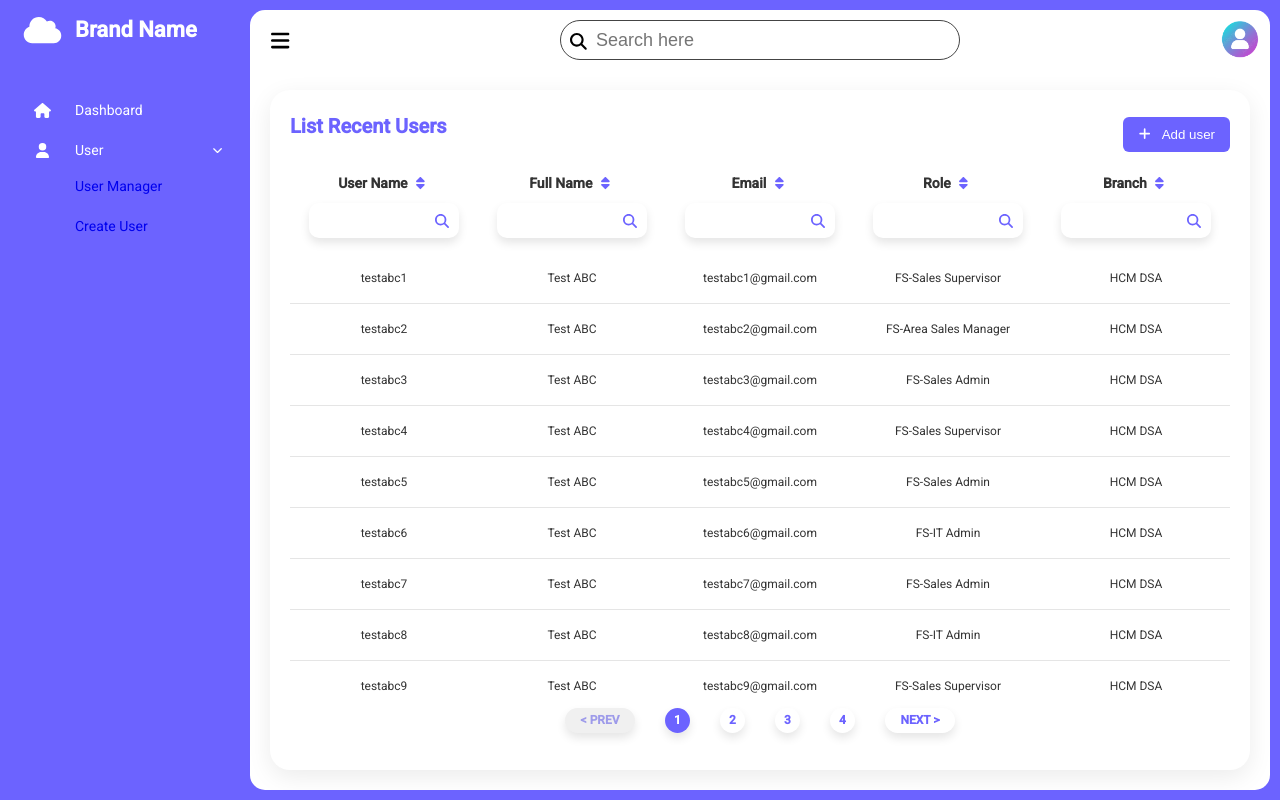
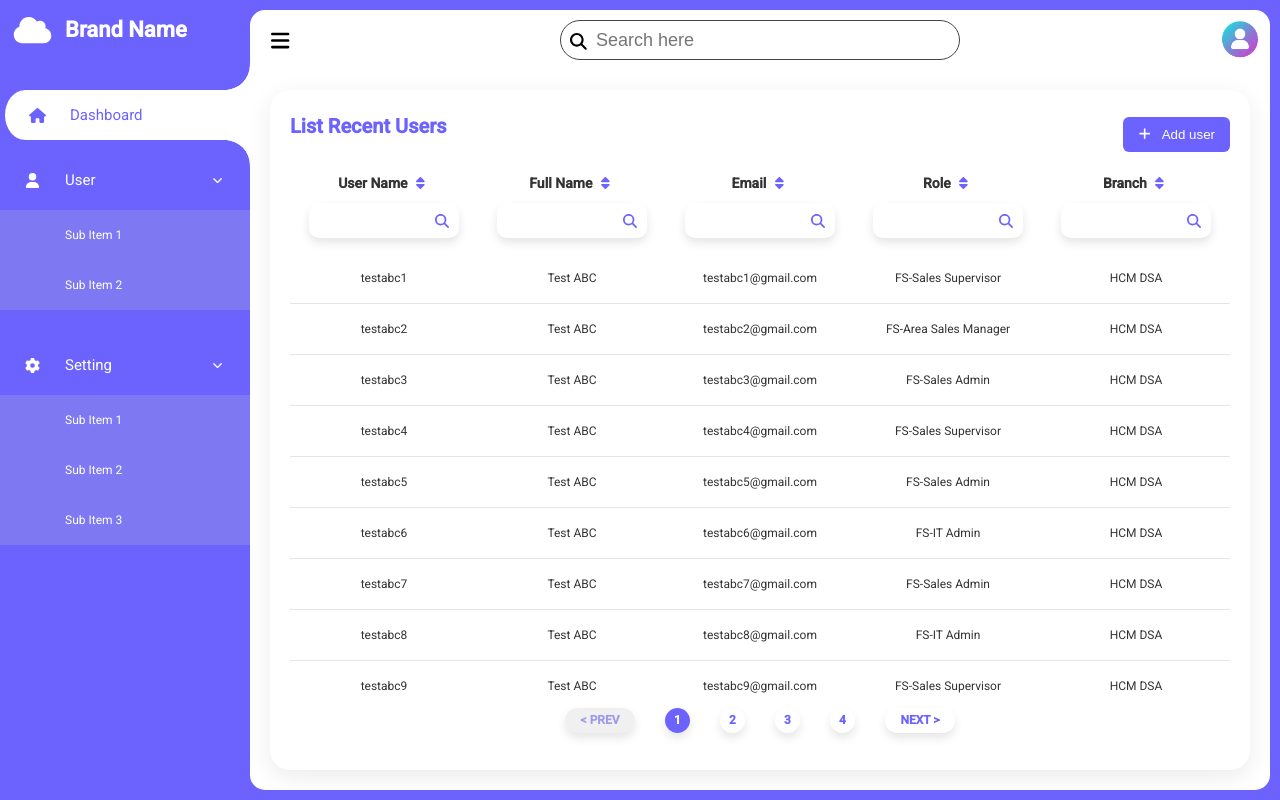
Before and after one commit to antran96/template-crm, an Angular app: page /user in a window 1280 px wide. In both pictures the pointer is over the item "Dashboard". Built offline with nearby package versions, Linux system fonts and the light colour scheme; what echarts-for-angular would draw is missing.

Commit message:
component sidebar item

```diff
--- a/src/components/layout/layout.component.scss
+++ b/src/components/layout/layout.component.scss
@@ -17,11 +17,11 @@ $smooth: all 1.3s ease-in-out;
        width: 250px;
        height: 100%;
        background-color: $dark-base;
-       border-left: 10px solid $dark-base;
+    //    border-left: 10px solid $dark-base;
        transition: 0.5s;
        overflow: hidden;
        &.active {
-        width: 80px;
+        width: 65px;
        }
     }
     .main {
@@ -39,8 +39,8 @@ $smooth: all 1.3s ease-in-out;
             height: 60px;
         }
         &.active {
-            width: calc(100% - 80px - 10px);
-            left: 80px;
+            width: calc(100% - 65px - 10px);
+            left: 65px;
         }
         .content {
             width: 100%;
--- a/src/components/layout/side-bar/side-bar.component.html
+++ b/src/components/layout/side-bar/side-bar.component.html
@@ -7,7 +7,7 @@
     <!-- menu -->
     <ul class="nav-links">
         <!-- non children -->
-        <li>
+        <li class="non-submenu">
             <a routerLink="/dashboard" routerLinkActive="active">
                 <i class="fa-solid fa-house"></i>
                 <span class="link_name">Dashboard</span>
@@ -24,8 +24,24 @@
             </div>
             <!-- sub menu -->
             <ul class="sub-menu">
-                <li><a routerLink="" routerLinkActive="">User Manager</a></li>
-                <li><a routerLink="" routerLinkActive="">Create User</a></li>
+                <li><a routerLink="" routerLinkActive="">Sub Item 1</a></li>
+                <li><a routerLink="" routerLinkActive="">Sub Item 2</a></li>
+                <!-- <li><a routerLink="" routerLinkActive="">Sub Item 3</a></li> -->
+            </ul>
+        </li>
+        <li>
+            <div class="icon-link">
+                <a routerLink="/user" routerLinkActive="active">
+                    <i class="fa-solid fa-gear"></i>
+                    <span class="link_name">Setting</span>
+                </a>
+                <i class="fa-solid fa-chevron-down arrow"></i>
+            </div>
+            <!-- sub menu -->
+            <ul class="sub-menu">
+                <li><a routerLink="" routerLinkActive="">Sub Item 1</a></li>
+                <li><a routerLink="" routerLinkActive="">Sub Item 2</a></li>
+                <li><a routerLink="" routerLinkActive="">Sub Item 3</a></li>
             </ul>
         </li>
     </ul>
--- a/src/components/layout/side-bar/side-bar.component.scss
+++ b/src/components/layout/side-bar/side-bar.component.scss
@@ -1,11 +1,11 @@
-$light-base: #9e9bea;
+$submenu: #7e79f3;
 $dark-base: #6C63FF;
 $white: #fff;
-$light-black: #333;
+$black: #333;
 $gray: #444;
 $silver:#f0f0f0;
 $light-gray: #acacac;
-$smooth: all 1.3s ease-in-out;
+$smooth: all .3s ;
 .sidebar-container {
     .logo-details {
         height: 60px;
@@ -29,10 +29,50 @@ $smooth: all 1.3s ease-in-out;
     .nav-links {
         height: 100%;
         padding-top: 30px;
+        .non-submenu {
+            &:hover {
+                background-color: $white;
+                padding: 15px 0;
+                border-left: 5px solid #6c63ff;
+                border-top-left-radius: 30px;
+                border-bottom-left-radius: 30px;
+                i, svg {
+                    color: $dark-base;
+                }
+                a {
+                    .link_name {
+                        color: $dark-base;
+                    }
+                }
+                ::before {
+                    content: '';
+                    position: absolute;
+                    height: 50px;
+                    width: 50px;
+                    right: 0;
+                    top: -50px;
+                    border-radius: 50%;
+                    box-shadow: 35px 30px 0 8px $white;
+                    pointer-events: none;
+                }
+                ::after {
+                    content: '';
+                    position: absolute;
+                    height: 50px;
+                    width: 50px;
+                    right: 0;
+                    bottom: -50px;
+                    border-radius: 50%;
+                    box-shadow: 35px -30px 0 8px $white;
+                    pointer-events: none;
+                }
+            }
+        }
         li {
             position: relative;
             list-style: none;
-            padding: 10px 0;
+            padding: 15px 0;
+            // transition: $smooth;
             i, svg {
                 height: 15px;
                 min-width: 65px;
@@ -51,7 +91,7 @@ $smooth: all 1.3s ease-in-out;
                 align-items: center;
                 text-decoration: none;
                 .link_name {
-                    font-size: 14px;
+                    font-size: 15px;
                     font-weight: 400;
                     color: $white;
                 }
@@ -60,9 +100,89 @@ $smooth: all 1.3s ease-in-out;
                 display: flex;
                 align-items: center;
                 justify-content: space-between;
+                // transition: $smooth;
+                padding: 15px 0;
+                &:hover {
+                    background-color: $white;
+                    border-left: 5px solid #6c63ff;
+                    border-top-left-radius: 30px;
+                    border-bottom-left-radius: 30px;
+                    i, svg {
+                        color: $dark-base;
+                    }
+                    a {
+                        .link_name {
+                            color: $dark-base;
+                        }
+                    }
+                    ::before {
+                        content: '';
+                        position: absolute;
+                        height: 50px;
+                        width: 50px;
+                        right: 0;
+                        top: -35px;
+                        border-radius: 50%;
+                        box-shadow: 35px 30px 0 8px $white;
+                        pointer-events: none;
+                    }
+                    ::after {
+                        content: '';
+                        position: absolute;
+                        height: 50px;
+                        width: 50px;
+                        right: 0;
+                        bottom: -35px;
+                        border-radius: 50%;
+                        box-shadow: 35px -30px 0 8px $white;
+                        pointer-events: none;
+                    }
+                }
             }
             .sub-menu {
-                padding: 6px 10px 15px 65px;
+                margin-top: 5px;
+                padding: 0px 0px 0px 65px;
+                background-color: $submenu;
+                // display: none;
+                li {
+                    &:hover {
+                        background-color: $white;
+                        border-top-left-radius: 30px;
+                        border-bottom-left-radius: 30px;
+                        padding-left: 20px;
+                        a {
+                            color: $dark-base;
+                            font-weight: 600;
+                            font-size: 13px;
+                        }
+                        ::before {
+                            content: '';
+                            position: absolute;
+                            height: 50px;
+                            width: 50px;
+                            right: 0;
+                            top: -50px;
+                            border-radius: 50%;
+                            box-shadow: 35px 30px 0 8px $white;
+                            pointer-events: none;
+                        }
+                        ::after {
+                            content: '';
+                            position: absolute;
+                            height: 50px;
+                            width: 50px;
+                            right: 0;
+                            bottom: -50px;
+                            border-radius: 50%;
+                            box-shadow: 35px -30px 0 8px $white;
+                            pointer-events: none;
+                        }
+                    }
+                }
+                a  {
+                    color: $white;
+                    font-size: 12px;
+                }
             }
         }
     }
```
